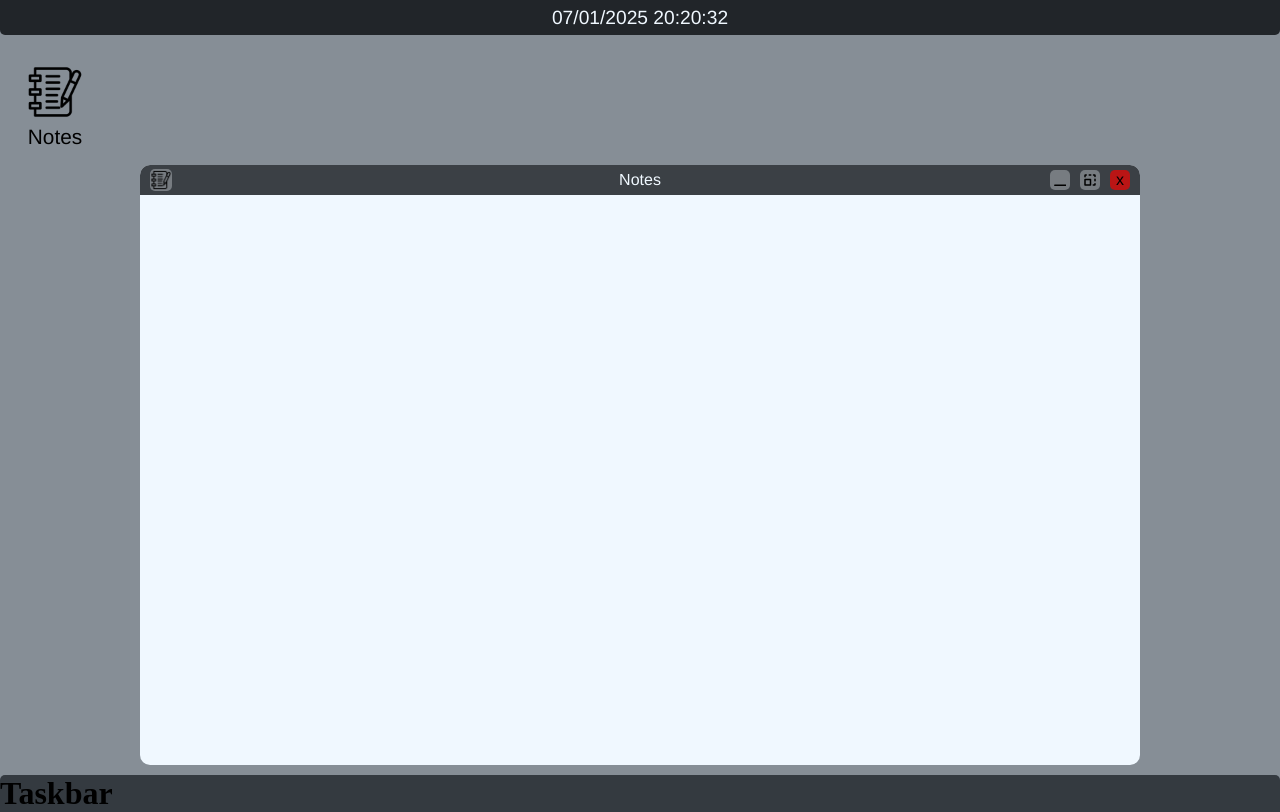
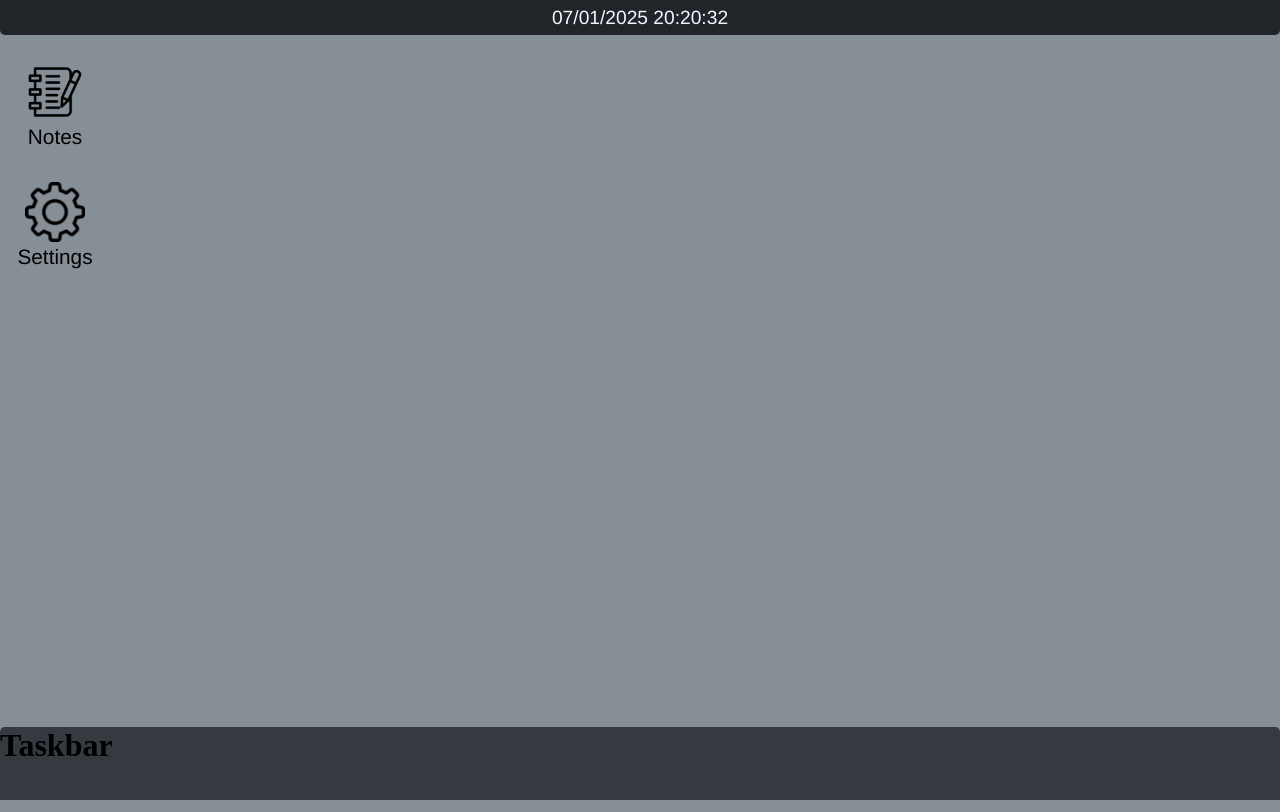
Before and after one commit to ValyMnDul/Deskify, a Next.js app: page / in a window 1280 px wide. Built offline with nearby package versions, Linux system fonts and the light colour scheme.

Commit message:
Window update

```diff
--- a/src/app/page.tsx
+++ b/src/app/page.tsx
@@ -11,7 +11,7 @@ export default function Home(){
                 <Topbar/>
                 <div className='desktop'>
                     <App path="/note.png" text="Notes"/>
-                    {/* <App path="/settings.png" text="Settings" /> */}
+                    <App path="/settings.png" text="Settings" />
                 </div>
             </div>
             <Taskbar/>
--- a/src/components/App.css
+++ b/src/components/App.css
@@ -20,11 +20,15 @@
 }
 
 .appWindow{
+    position: fixed;
+    top: 50%;
+    left: 50%;
+    transform: translate(-50%, -50%);
+    display: none;
     border-radius: 10px;
     width: 1000px;
-    height: 600px;
+    height: 600px;justify-items: auto;
     background-color:aliceblue;
-    margin: auto;
 }
 
 .appWindow > .windowTopBar{
--- a/src/components/App.jsx
+++ /dev/null
@@ -1,28 +0,0 @@
-import './App.css';
-import { FaRegWindowMinimize } from "react-icons/fa";
-import { PiResizeBold } from "react-icons/pi";
-import Image from 'next/image';
-export default function App({path,text}){
-    return (
-        <>
-            <div className='app'>
-                <Image src={path} alt={text} width={60} height={60}/>
-                <p>{text}</p>
-            </div>
-            <div className='appWindow'>
-                <div className='windowTopBar'>
-                    <Image className='Image' src={path} alt={text} width={22} height={22}/>
-                    <p>{text}</p>
-                    <div>
-                        <div className='windowButton' style={{fontSize:".8em"}}><FaRegWindowMinimize/></div>
-                        <div className='windowButton'><PiResizeBold/></div>
-                        <div className='windowButton' style={{backgroundColor:"#ba1515"}}>x</div>
-                    </div>
-                </div>
-                <div className='content'>
-
-                </div>
-            </div>
-        </>
-    );
-}
--- /dev/null
+++ b/src/components/App.tsx
@@ -0,0 +1,68 @@
+'use client';
+import './App.css';
+import { FaRegWindowMinimize } from "react-icons/fa";
+import { PiResizeBold } from "react-icons/pi";
+import Image from 'next/image';
+import { useRef } from 'react';
+export default function App({path,text}:{path:string,text:string}){
+
+    const appWindow=useRef<HTMLDivElement|null>(null);
+
+    let zindex=0;
+    const appPress=()=>{
+        if(appWindow.current)
+        {
+            appWindow.current.style.display="block";
+            appWindow.current.style.zIndex=`${zindex}`;
+            zindex++;
+        }
+    }
+
+    const exitButtonPress=()=>{
+        if(appWindow.current)
+        {
+            appWindow.current.style.display="none";
+        }
+    }
+
+    const sizeButtonPress=()=>{
+
+    }
+
+    const minimizeButtonPressed=()=>{
+
+    }
+
+    function apps(){
+        switch(text){
+            case 'Notes':
+                return <div>Notes</div>;
+
+            case 'Settings':
+                return <div>Settings</div>;
+        }
+    }
+
+    return (
+        <>
+            <div className='app' onDoubleClick={appPress}>
+                <Image src={path} alt={text} width={60} height={60}/>
+                <p>{text}</p>
+            </div>
+            <div className='appWindow' ref={appWindow}>
+                <div className='windowTopBar'>
+                    <Image className='Image' src={path} alt={text} width={22} height={22}/>
+                    <p>{text}</p>
+                    <div>
+                        <div className='windowButton' style={{fontSize:".8em"}} onClick={minimizeButtonPressed}><FaRegWindowMinimize/></div>
+                        <div className='windowButton' onClick={sizeButtonPress}><PiResizeBold/></div>
+                        <div className='windowButton' style={{backgroundColor:"#ba1515"}} onClick={exitButtonPress}>x</div>
+                    </div>
+                </div>
+                <div className='content'>
+                    {apps()}
+                </div>
+            </div>
+        </>
+    );
+}
```
Also changed, not shown: src/components/apps/Notes.css (added), src/components/apps/Notes.tsx (added).
